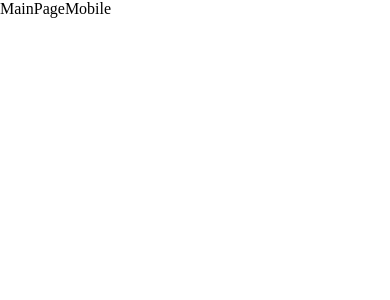
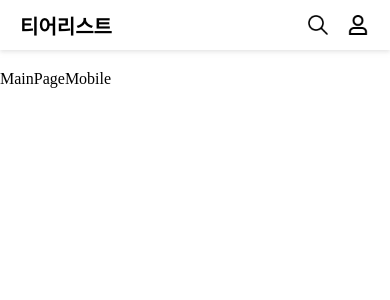
Before and after one commit to tierlist-projects/tierlist-frontend, a React (Create React App) app: page / in a window 390 px wide. Shown: the top 300 px of the page. Built offline with nearby package versions, Linux system fonts and the light colour scheme; a web font is replaced by a local one.

Commit message:
feat(common): 헤더 반응형 적용 및 모바일 헤더 디자인 적용

```diff
--- /dev/null
+++ b/src/components/common/mobile/HeaderMobile.tsx
@@ -0,0 +1,20 @@
+import { images } from '@constants/images'
+import * as S from '@styles/common/HeaderMobile.style'
+
+const HeaderMobile = () => {
+  return (
+    <S.Container>
+      <S.Logo>티어리스트</S.Logo>
+      <S.IconBlock>
+        <button type="button">
+          <img src={images.common.searchBar.searchBlack} alt="검색" />
+        </button>
+        <button type="button">
+          <img src={images.common.user} alt="유저" />
+        </button>
+      </S.IconBlock>
+    </S.Container>
+  )
+}
+
+export default HeaderMobile
--- a/src/components/common/Header.tsx
+++ b/src/components/common/pc/HeaderPC.tsx
@@ -10,9 +10,9 @@ import { authHttp } from '@utils/http'
 import { UserInformationType } from 'types/user/user.type'
 import { getCookie, removeCookie } from '@utils/cookie'
 import useDetectClose from '@hooks/common/useDetectClose'
-import SearchBar from './SearchBar'
+import SearchBar from '../SearchBar'
 
-const Header = () => {
+const HeaderPC = () => {
   const navigate = useNavigate()
 
   const { Modal, isOpen, openModal, closeModal } = useModal()
@@ -112,4 +112,4 @@ const Header = () => {
   )
 }
 
-export default Header
+export default HeaderPC
--- a/src/constants/images.ts
+++ b/src/constants/images.ts
@@ -2,6 +2,7 @@ export const images = {
   common: {
     searchBar: {
       search: '/images/common/ic-search.png',
+      searchBlack: '/images/common/ic-search-black.png',
     },
     postCard: {
       heart: '/images/common/ic-heart.png',
@@ -18,6 +19,7 @@ export const images = {
     dotMenu: '/images/common/ic-menu-dot.png',
     defaultProfile: '/images/common/default-profile.png',
     noImage: '/images/common/no-image.png',
+    user: '/images/common/ic-user.png',
   },
   cat: '/images/cat.jpg',
   tierlist: {
--- a/src/pages/mobile/LayoutPageMobile.tsx
+++ b/src/pages/mobile/LayoutPageMobile.tsx
@@ -1,9 +1,11 @@
+import HeaderMobile from '@components/common/mobile/HeaderMobile'
 import React from 'react'
 import { Outlet } from 'react-router-dom'
 
 const LayoutPageMobile = () => {
   return (
     <>
+      <HeaderMobile />
       <Outlet />
     </>
   )
--- a/src/pages/pc/LayoutPagePC.tsx
+++ b/src/pages/pc/LayoutPagePC.tsx
@@ -1,8 +1,8 @@
 import React from 'react'
 import * as S from '@styles/common/Layout.style'
-import Header from '@components/common/Header'
 import { Outlet } from 'react-router-dom'
 import TierCreate from '@components/tierlist/TierCreate'
+import HeaderPC from '@components/common/pc/HeaderPC'
 
 type Props = {
   modify: boolean
@@ -11,7 +11,7 @@ type Props = {
 const LayoutPagePC = ({ modify }: Props) => {
   return (
     <S.LayoutContainer>
-      <Header />
+      <HeaderPC />
       <Outlet />
       {!modify && <TierCreate />}
     </S.LayoutContainer>
--- /dev/null
+++ b/src/styles/common/HeaderMobile.style.ts
@@ -0,0 +1,38 @@
+import styled from '@emotion/styled'
+
+export const Container = styled.header`
+  width: 100%;
+  height: 50px;
+  display: flex;
+  align-items: center;
+  justify-content: space-between;
+  box-shadow: 0 2px 4px rgba(206, 206, 206, 0.5);
+  margin-bottom: 20px;
+  background-color: white;
+  padding: 0px 20px;
+
+  position: sticky;
+  top: 0;
+  z-index: 5;
+`
+
+export const Logo = styled.div`
+  font-size: 20px;
+  font-weight: bold;
+`
+
+export const IconBlock = styled.div`
+  display: flex;
+  align-items: center;
+  gap: 16px;
+
+  button {
+    display: flex;
+    align-items: center;
+    justify-content: center;
+    img {
+      width: 24px;
+      height: 24px;
+    }
+  }
+`
```
Also changed, not shown: public/images/common/ic-search-black.png (added), public/images/common/ic-user.png (added).
